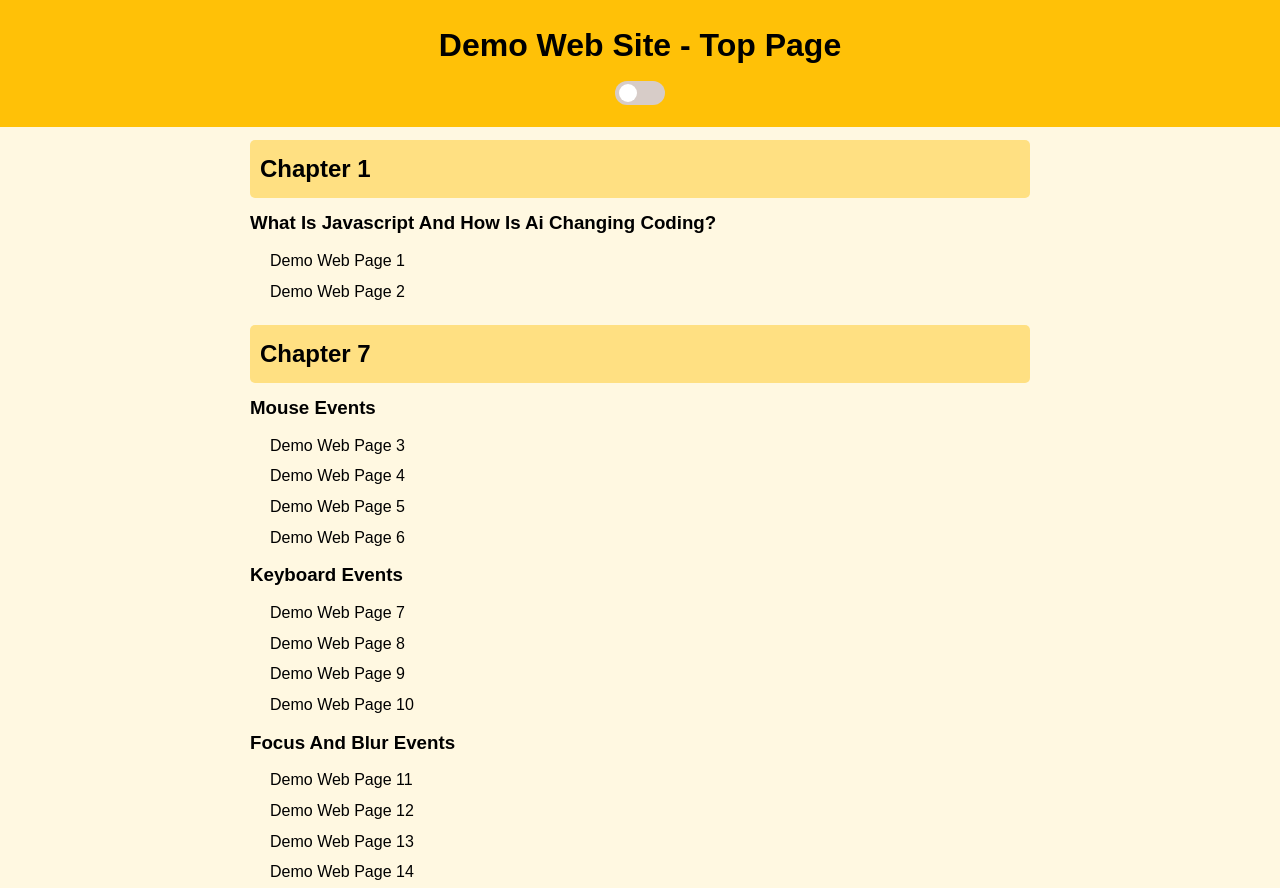
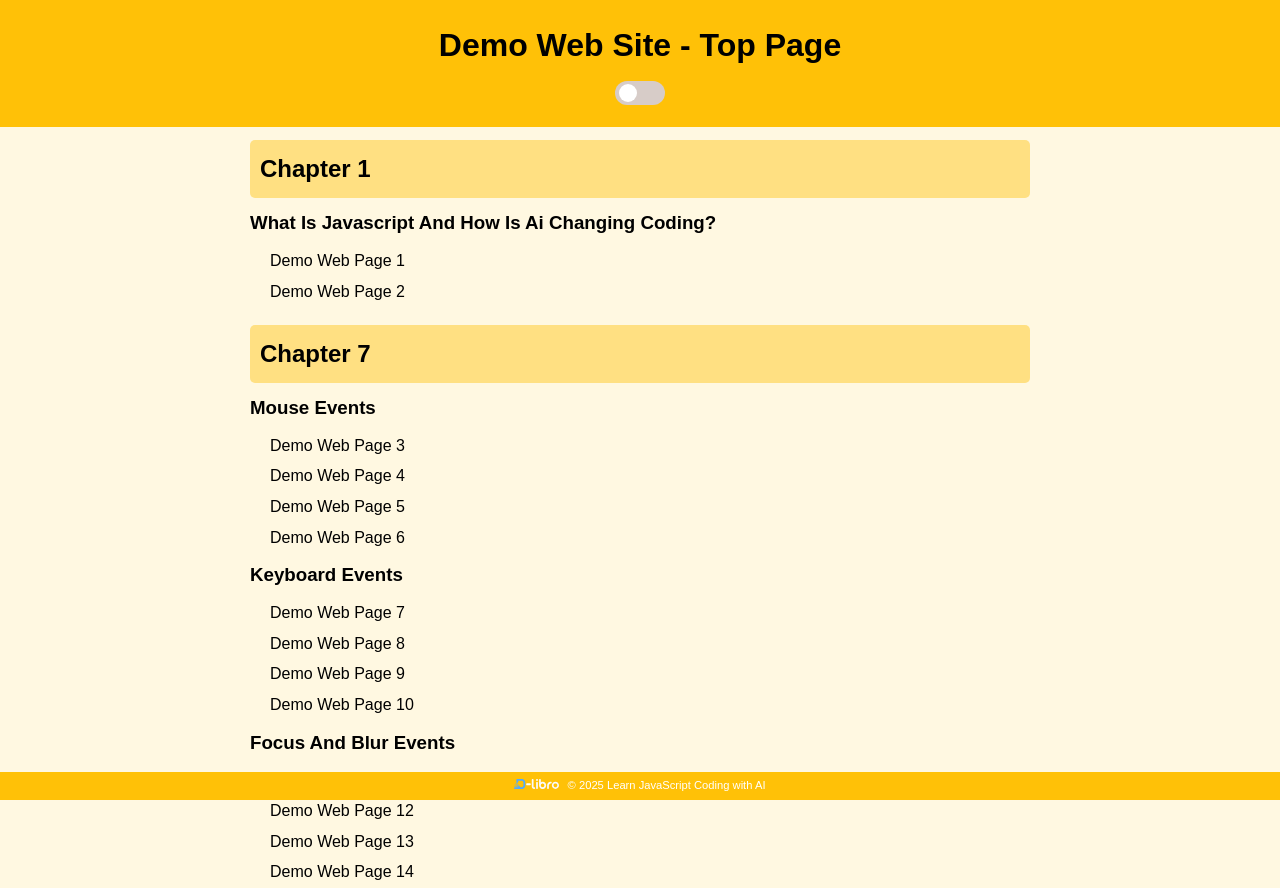
Before and after one commit to sky-blue2022/javascript-coding-with-ai, a plain HTML site: page index.html in a window 1280 px wide. Shown: the top 888 px of the page. Drawn offline with Linux system fonts and the light colour scheme.

Commit message:
added url to footer

```diff
--- a/index.html
+++ b/index.html
@@ -234,6 +234,21 @@
         href="https://sky-blue2022.github.io/javascript-coding-with-ai/11-04-canvas-html-tag-and-javascript/example-4.html">Demo Web Page 48</a>
         </li></div></section>
     </main>
+    <footer>
+      <a
+        href="https://d-libro.com/course/javascript-coding-with-ai/"
+        target="_blank"
+      >
+        <p>
+          <img
+            src="d-libro-logo-dark-mode-without-bg.svg"
+            alt="Logo"
+            class="footer-logo"
+          />
+          &copy; 2025 Learn JavaScript Coding with AI
+        </p>
+      </a>
+    </footer>
   </body>
   <script>
     function toggleDarkMode() {
--- a/styles.css
+++ b/styles.css
@@ -134,3 +134,37 @@ input:checked + .slider {
 input:checked + .slider:before {
   transform: translateX(26px);
 }
+
+/* Footer Styling */
+footer {
+  background-color: var(--header-background);
+  font-size: 0.7rem;
+  color: #fff;
+  text-align: center;
+  padding: 5px;
+  position: fixed;
+  bottom: 0;
+  width: 100%;
+  margin: auto;
+}
+
+footer a {
+  display: flex;
+  align-items: center;
+  justify-content: center;
+  text-decoration: none;
+  color: #ffffff;
+}
+
+.footer-logo {
+  width: 50px;
+  height: auto;
+  padding-right: 5px;
+}
+
+/* Responsive layout adjustments for mobile screens */
+@media (max-width: 600px) {
+  .video-detail video {
+    width: 95%; /* Increased width for smaller screens */
+  }
+}
```
Also changed, not shown: d-libro-logo-dark-mode-without-bg.svg (added).
